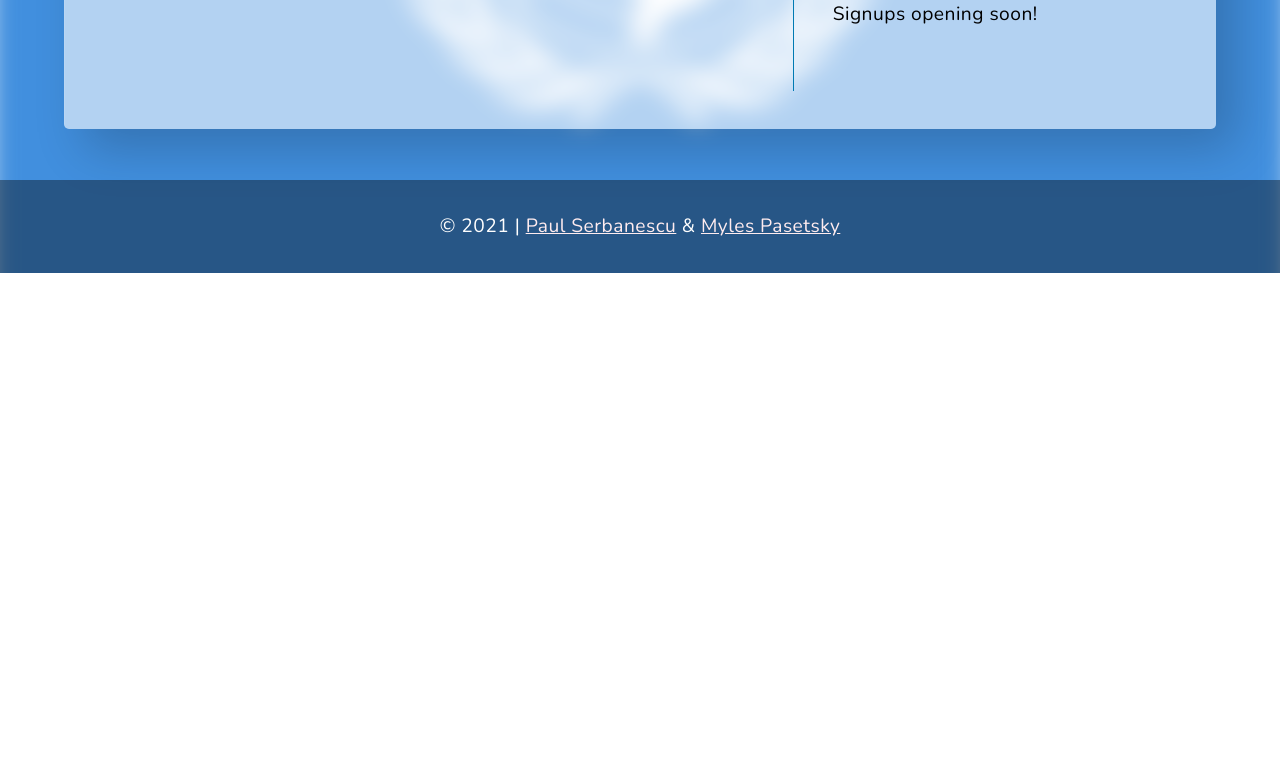
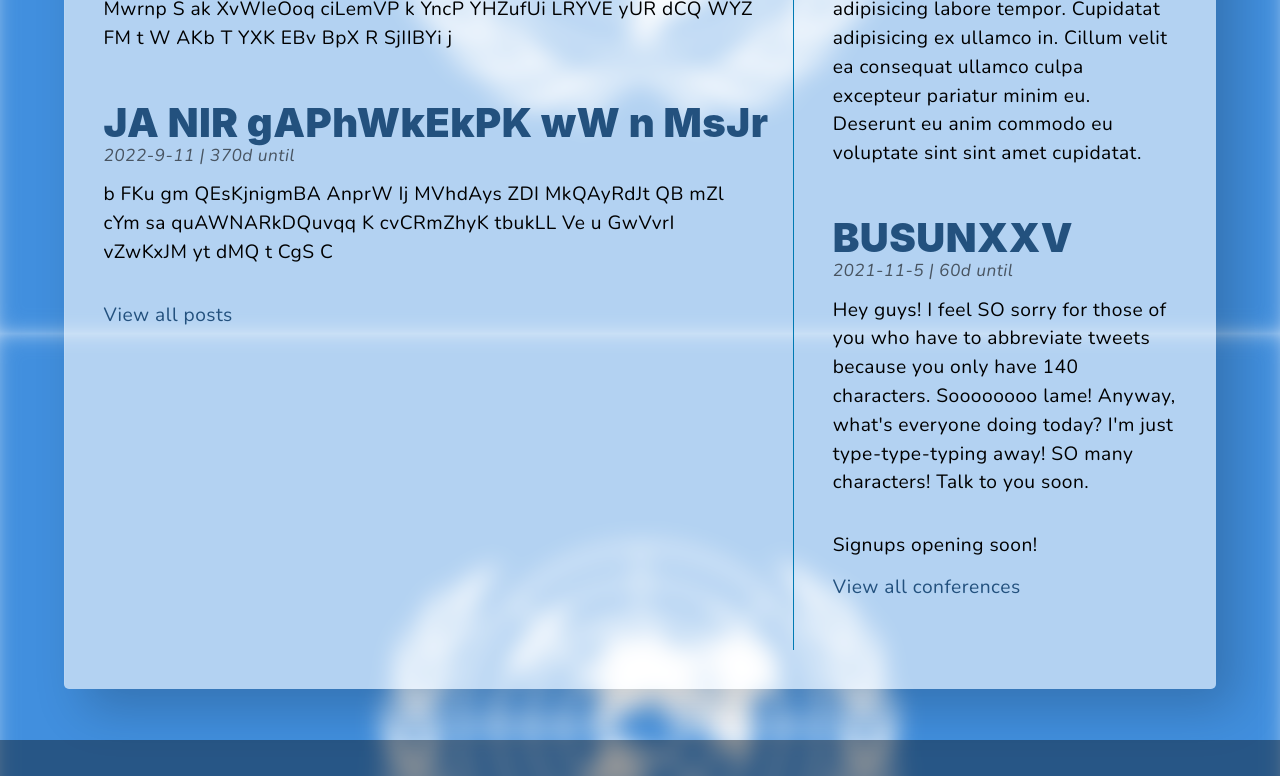
Before and after one commit to StuyMUN/stuymun, a Next.js app: page / in a window 1280 px wide. Shown: the part 1374-2150 px from the top of the page. Before the commit the page ends 1647 px from the top, so only its background shows below. Built offline with nearby package versions, Linux system fonts and the light colour scheme; a web font is replaced by a local one.

Commit message:
Update display of conferences on homepage

```diff
--- a/src/components/Conferences.js
+++ b/src/components/Conferences.js
@@ -22,7 +22,7 @@ export const HybridFeed = (name, conference) => {
     }
 }
 
-export function ConferenceFeed({ conferences, title, feed }) {
+export function ConferenceFeed({ children, conferences, title, feed }) {
 
     function getConference([name, conference], i) {
         return <div key={i}>
@@ -33,5 +33,6 @@ export function ConferenceFeed({ conferences, title, feed }) {
     return <section className="upcoming">
         <h2 className={"text-center conference-h2"} id={title ? 'conference-h2' : 'upcoming-h2'}>{title || 'Upcoming'}</h2>
         {conferences.map(getConference)}
+        {children}
     </section>;
 }
--- a/src/pages/index.js
+++ b/src/pages/index.js
@@ -1,6 +1,6 @@
 import Head from 'next/head';
 import { Conferences, News } from '../lib/data';
-import { NewsFeed, ConferenceFeed, Link, OtherFeed, Pill, Countdown } from '../components';
+import { NewsFeed, ConferenceFeed, Link, Pill, Countdown, HybridFeed } from '../components';
 import { isDateUpcoming } from '../lib/date';
 
 export default function HomePage({ posts, conferences, upcoming }) {
@@ -26,8 +26,10 @@ export default function HomePage({ posts, conferences, upcoming }) {
                 </NewsFeed>
                 <ConferenceFeed
                     conferences={conferences}
-                    feed={OtherFeed}
-                />
+                    feed={HybridFeed}
+                >
+                    <Link href={'/conferences'}>View all conferences</Link>
+                </ConferenceFeed>
             </div>
         </section>
     </>;
@@ -35,12 +37,13 @@ export default function HomePage({ posts, conferences, upcoming }) {
 
 export async function getStaticProps() {
 
-    const posts = 3;
+    const newsPosts = 5;
+    const conferencePosts = 3;
 
     return {
         props: {
-            posts: (await News.getPosts()).slice(0, posts),
-            conferences: await Conferences.getConferences(),
+            posts: (await News.getPosts()).slice(0, newsPosts),
+            conferences: (await Conferences.getConferences()).slice(0, conferencePosts),
             upcoming: (await Conferences.getStuyConferences())[0]
         }
     };
```
